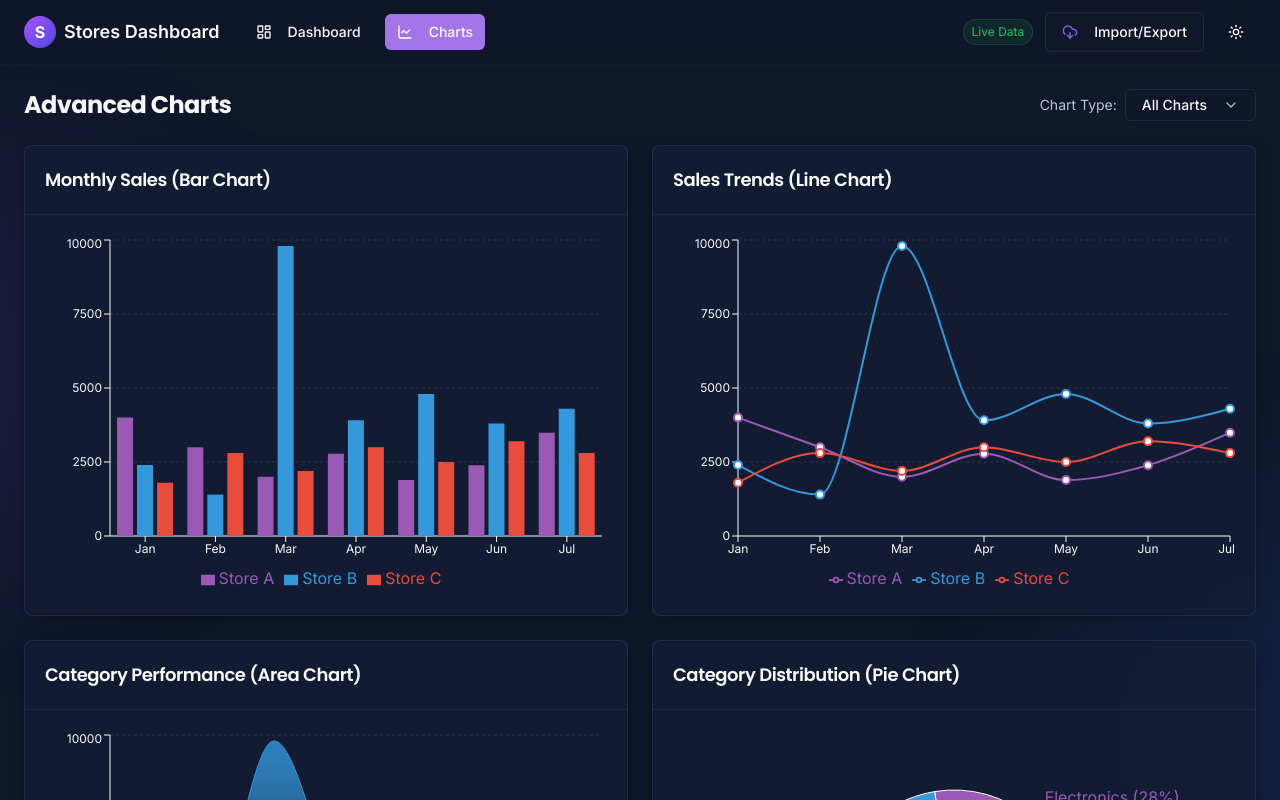
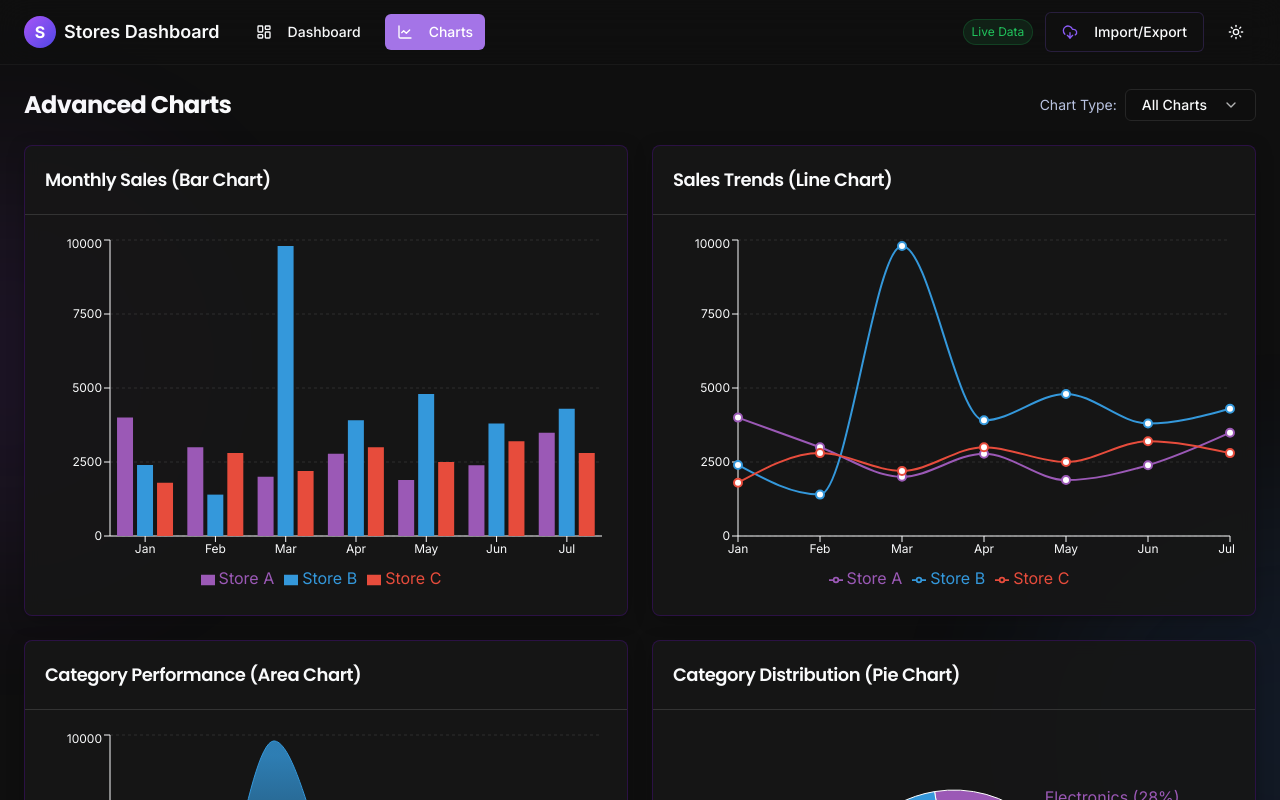
Before and after one commit to Ereter2/modern-stores-dashboard, a React (Vite) app: page /charts in a window 1280 px wide. Shown: the top 800 px of the page. Built offline with nearby package versions, Linux system fonts and the light colour scheme.

Commit message:
Update background colors
Update background colors to requested colors.

```diff
--- a/src/index.css
+++ b/src/index.css
@@ -8,32 +8,32 @@
 @layer base {
   /* Dark theme (default) */
   :root {
-    --background: 222 47% 11%;
+    --background: 0 0% 6%; /* Changed to black background */
     --foreground: 210 20% 98%;
 
-    --card: 224 47% 14%;
+    --card: 0 0% 9%; /* Changed to darker black for cards */
     --card-foreground: 210 20% 98%;
 
-    --popover: 224 47% 14%;
+    --popover: 0 0% 9%;
     --popover-foreground: 210 20% 98%;
 
-    --primary: 265 100% 75%;
+    --primary: 265 100% 75%; /* Kept vibrant purple */
     --primary-foreground: 0 0% 100%;
 
-    --secondary: 224 42% 22%;
+    --secondary: 0 0% 15%; /* Adjusted for black theme */
     --secondary-foreground: 210 20% 98%;
 
-    --muted: 224 40% 20%;
+    --muted: 0 0% 15%; /* Adjusted for black theme */
     --muted-foreground: 224 40% 80%;
 
-    --accent: 270 100% 80%;
+    --accent: 270 100% 80%; /* Stronger purple accent */
     --accent-foreground: 0 0% 100%;
 
     --destructive: 0 84% 60%;
     --destructive-foreground: 0 0% 100%;
 
-    --border: 224 40% 20%;
-    --input: 224 40% 18%;
+    --border: 0 0% 20%; /* Darker border for black theme */
+    --input: 0 0% 18%;
     --ring: 265 100% 72%;
 
     --positive: 142 71% 45%;
@@ -47,13 +47,13 @@
 
     --radius: 0.5rem;
 
-    --sidebar-background: 222 47% 11%;
+    --sidebar-background: 0 0% 6%; /* Black sidebar */
     --sidebar-foreground: 210 20% 98%;
     --sidebar-primary: 265 100% 75%;
     --sidebar-primary-foreground: 0 0% 100%;
     --sidebar-accent: 270 100% 80%;
     --sidebar-accent-foreground: 0 0% 100%;
-    --sidebar-border: 224 40% 20%;
+    --sidebar-border: 0 0% 20%;
     --sidebar-ring: 265 100% 72%;
   }
 
@@ -142,8 +142,8 @@
     right: 0;
     bottom: 0;
     background-image:
-      linear-gradient(to right, hsla(224, 40%, 50%, 0.05) 1px, transparent 1px),
-      linear-gradient(to bottom, hsla(224, 40%, 50%, 0.05) 1px, transparent 1px);
+      linear-gradient(to right, hsla(270, 100%, 50%, 0.05) 1px, transparent 1px),
+      linear-gradient(to bottom, hsla(270, 100%, 50%, 0.05) 1px, transparent 1px);
     background-size: 25px 25px;
     pointer-events: none;
     z-index: -1;
@@ -158,8 +158,8 @@
 
   .light-theme body::after {
     background-image:
-      linear-gradient(to right, hsla(224, 30%, 70%, 0.2) 1px, transparent 1px),
-      linear-gradient(to bottom, hsla(224, 30%, 70%, 0.2) 1px, transparent 1px);
+      linear-gradient(to right, hsla(270, 80%, 70%, 0.2) 1px, transparent 1px),
+      linear-gradient(to bottom, hsla(270, 80%, 70%, 0.2) 1px, transparent 1px);
   }
 
   h1, h2, h3, h4, h5, h6 {
@@ -167,9 +167,9 @@
   }
 
   :root:not(.light-theme) .glass-card {
-    background: hsla(224, 47%, 14%, 0.9);
+    background: hsla(0, 0%, 9%, 0.9);
     backdrop-filter: blur(8px);
-    border: 1px solid hsla(224, 40%, 30%, 0.5);
+    border: 1px solid hsla(270, 100%, 50%, 0.2);
     box-shadow: 0 4px 20px -6px rgba(0, 0, 0, 0.5);
   }
 
```
